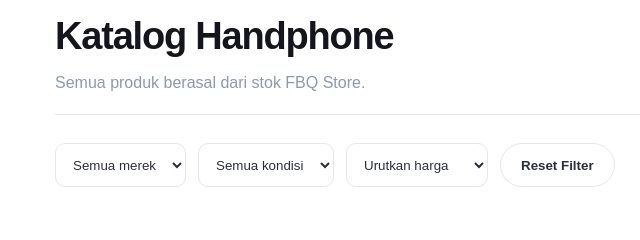
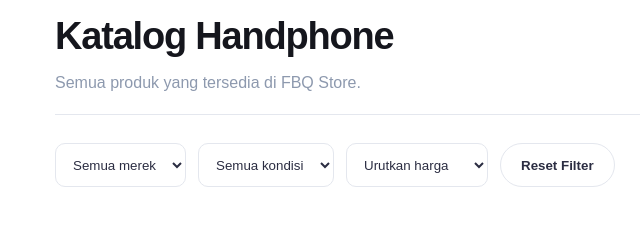
Before and after one commit to qodhilkhusain-lab/FBQ-STORE, a website: page public/katalog.html in a window 1280 px wide. Shown: the part 794-1034 px from the top of the page, 0-640 px from the left. Drawn offline with Linux system fonts and the light colour scheme; no server answers.

Commit message:
Update katalog.html

```diff
--- a/public/katalog.html
+++ b/public/katalog.html
@@ -90,7 +90,7 @@
         <div class="section-title">
           <div>
             <h2>Katalog Handphone</h2>
-            <p>Semua produk berasal dari stok FBQ Store.</p>
+            <p>Semua produk yang tersedia di FBQ Store.</p>
           </div>
           <div class="mini-stats">
             <span><strong id="productCount">0</strong> produk</span>
```
